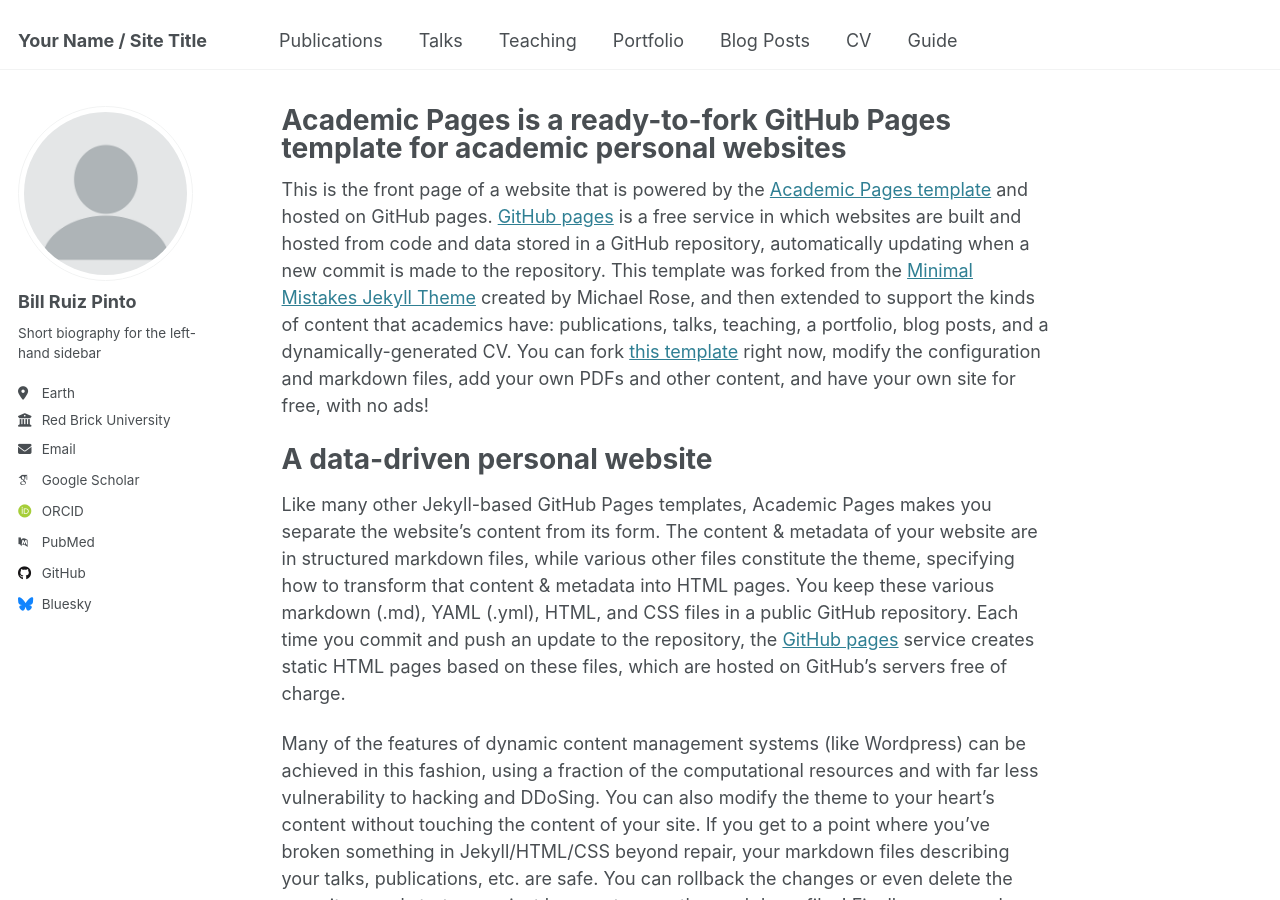
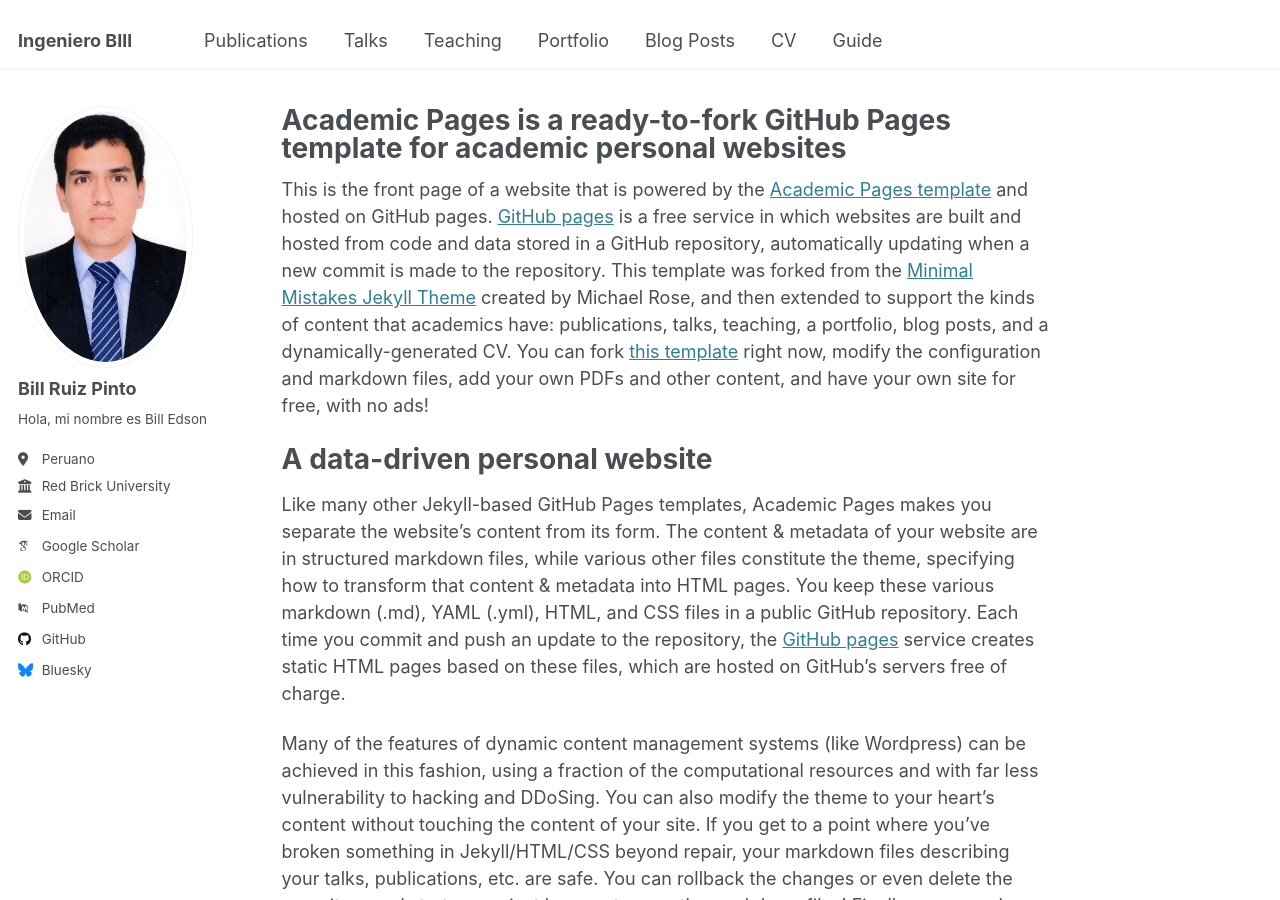
Before and after one commit to IngenieroBill/Cv, a Jekyll site: the page built from _pages/about.md, in a window 1280 px wide and 900 px high. Built offline with Jekyll 4.4.1, drawn with Linux system fonts in a browser that asks for light colours; some web fonts are replaced.

Commit message:
Actualización de imágenes y configuración

```diff
--- a/_config.yml
+++ b/_config.yml
@@ -9,7 +9,7 @@
 # Basic Site Settings
 locale                   : "en-US"
 site_theme               : "default"
-title                    : "Your Name / Site Title"
+title                    : "Ingeniero BIll"
 title_separator          : "-"
 name                     : &name "Your Name"
 description              : &description "personal description"
@@ -22,14 +22,14 @@
 #               Additional customization can be done by editing /_includes/author-profile.html
 author:
   # Biographic information
-  avatar           : "profile.png"
+  avatar           : "profile.jpg"
   name             : "Bill Ruiz Pinto"
   pronouns         : # example: "she/her"
-  bio              : "Short biography for the left-hand sidebar"
-  location         : "Earth"
+  bio              : "Hola, mi nombre es Bill Edson"
+  location         : "Peruano"
   employer         : "Red Brick University"
   uri              : # URL
-  email            : "none@example.org"
+  email            : "rpbilledson@gmail.com"
 
   # Academic websites
   arxiv            : # URL - Update with the correct link to your profile
```
Also changed, not shown: images/1.png (renamed from images/profile.png), images/profile - copia.png (added), images/profile.jpg (added).
